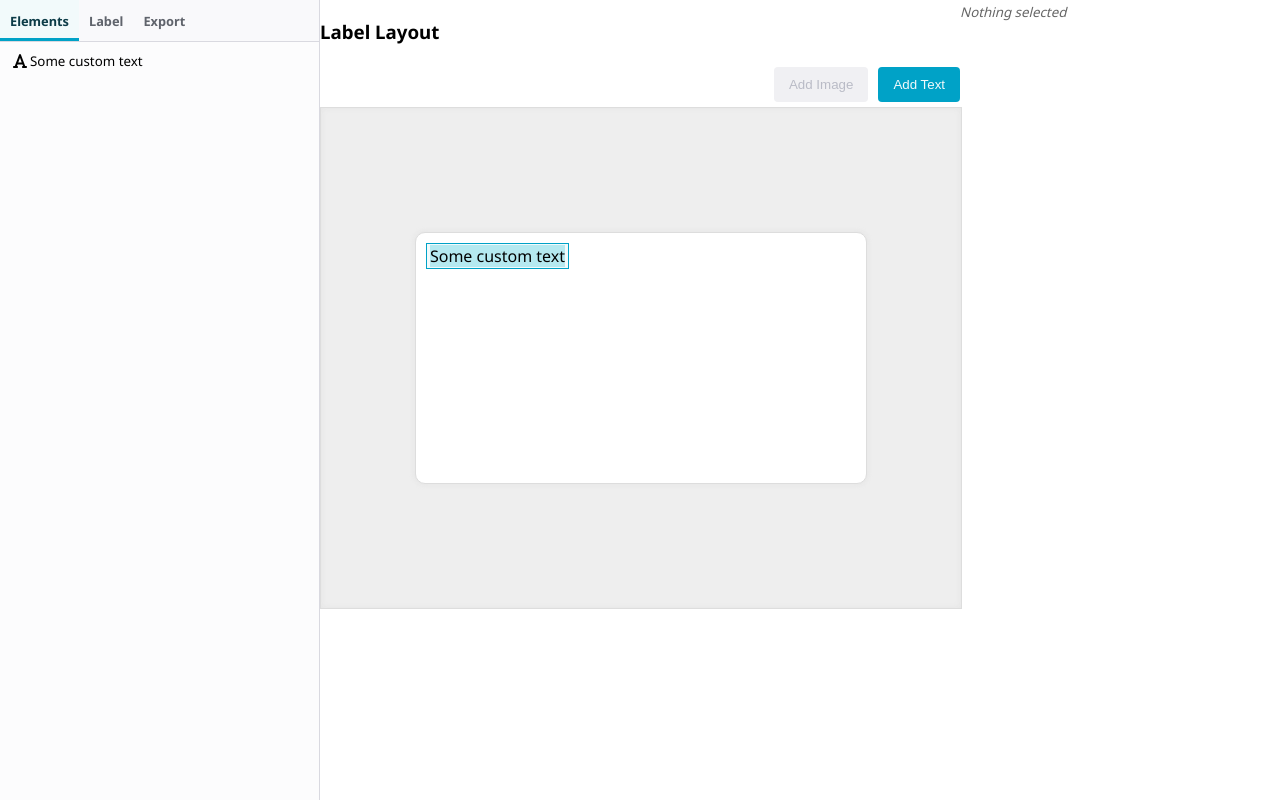
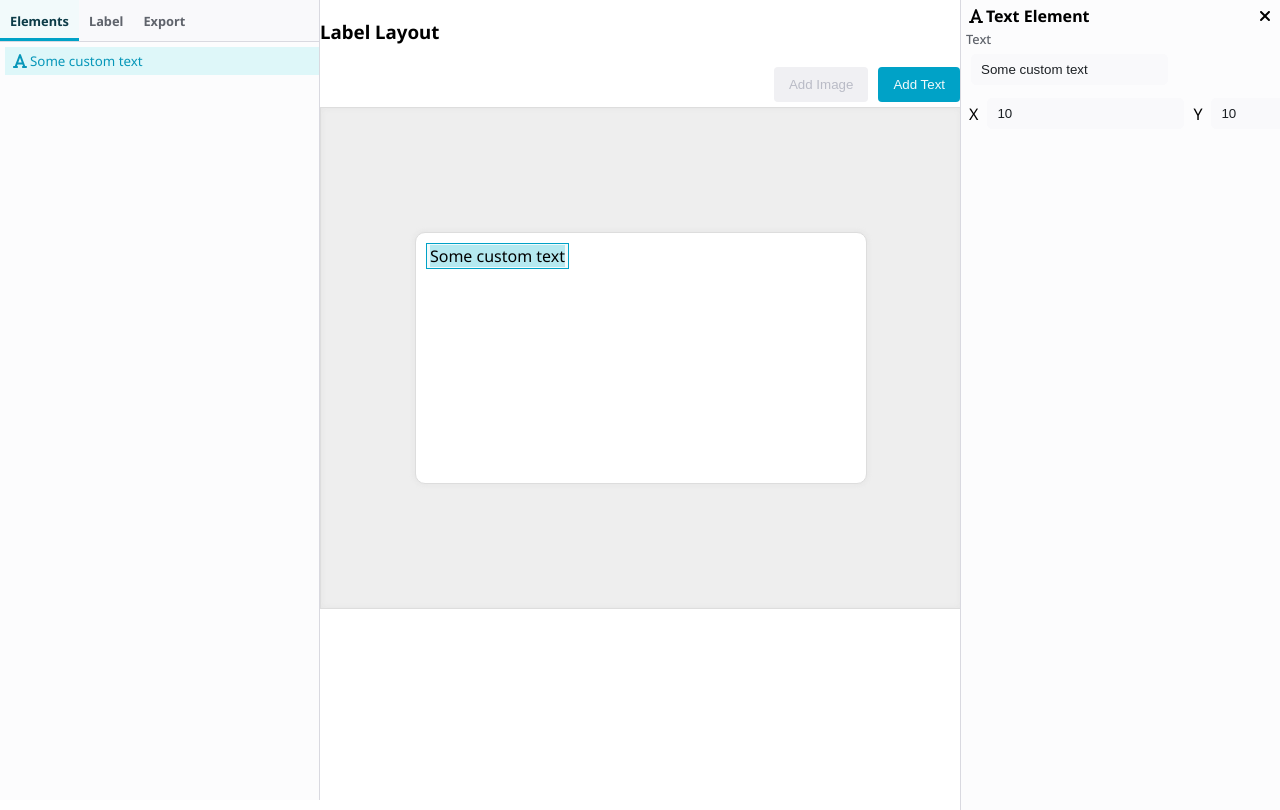
Before and after one commit to theAndrewASung/zebra.label-maker, a React (Create React App) app: page / in a window 1280 px wide. Both pictures are taken after a click on the button "Add Text". Built offline with nearby package versions, Linux system fonts and the light colour scheme.

Commit message:
UserContext and RightPane for element focus.

```diff
--- a/src/App.tsx
+++ b/src/App.tsx
@@ -1,7 +1,9 @@
 import { styled } from '@stitches/react';
 import { LeftPane } from './components/LeftPane';
-import { LabelTemplateContextProvider } from './LabelTemplateContext';
+import { LabelTemplateContextProvider } from './context/LabelTemplateContext';
 import { MiddlePane } from './components/MiddlePane';
+import { UserContextProvider } from './context/UserContext';
+import { RightPane } from './components/RightPane';
 
 const Container = styled('div', {
   display: 'flex',
@@ -14,22 +16,17 @@ const Left = styled('div', {
   width: '25%',
 });
 
-const EmptyText = styled('small', {
-  fontStyle: 'italic',
-  color: '#666',
-});
-
 const Middle = styled('div', {
   width: '50%',
 });
 
-
-const RightPane = styled('div', {
+const Right = styled('div', {
   width: '25%',
 });
 
 function App() {
   return (
+    <UserContextProvider>
       <LabelTemplateContextProvider>
         <Container>
           <Left>
@@ -38,11 +35,12 @@ function App() {
           <Middle>
             <MiddlePane />
           </Middle>
-        <RightPane>
-          <EmptyText> Nothing selected </EmptyText>
-        </RightPane>
+          <Right>
+            <RightPane />
+          </Right>
         </Container>
       </LabelTemplateContextProvider>
+    </UserContextProvider>
   );
 }
 
--- a/src/components/LeftPane.tsx
+++ b/src/components/LeftPane.tsx
@@ -1,15 +1,17 @@
 import { styled } from '../stitches.config';
 import * as Tabs from '@radix-ui/react-tabs';
 import { InputWithLabel } from './lib/Input';
-import { TextElementPayload, useLabelTemplateContext } from '../LabelTemplateContext';
+import { TextElementPayload, useLabelTemplateContext } from '../context/LabelTemplateContext';
 import { FontAwesomeIcon } from '@fortawesome/react-fontawesome'
 import { faFont } from '@fortawesome/free-solid-svg-icons'
+import { useUserContext } from '../context/UserContext';
 
 const Container = styled(Tabs.Root, {
   backgroundColor:'$slate1',
   borderRight: '1px solid $slate6',
   boxShadow: '0px 0px 3px 2px var(--color-slate6)',
   height: '100%',
+  overflow: 'hidden',
 });
 const TabBar = styled(Tabs.List, {
   padding: '0px',
@@ -46,6 +48,14 @@ const ElementRow = styled('div', {
   display: 'flex',
   alignItems: 'center',
   flexDirection: 'row',
+  variants: {
+    active: {
+      true: {
+        backgroundColor: '$cyan3',
+        color:'$cyan10',
+      }
+    }
+  }
 });
 
 const Divider = styled('hr', {
@@ -74,6 +84,7 @@ const JSONPreview = styled('div', {
 
 export const LeftPane = () => {
   const [ state, dispatch ] = useLabelTemplateContext();
+  const [ userContext, dispatchUserContext ] = useUserContext();
   return (
     <Container defaultValue="elements">
       <TabBar>
@@ -84,7 +95,11 @@ export const LeftPane = () => {
       <TabContent value="elements">
         { !state.elements.length ?
           <EmptyText> No elements added yet. </EmptyText>
-          : state.elements.map(e => <ElementRow>
+          : state.elements.map((e,i) => <ElementRow
+            key={i}
+            active={userContext.activeElementIndex === i}
+            onClick={() => dispatchUserContext({ type : 'set-active-element', index : i })}
+          >
             {e.type === 'text' ? (<>
               <FontAwesomeIcon icon={faFont} fixedWidth />
               <small>{(e as TextElementPayload).text}</small>
--- a/src/components/MiddlePane.tsx
+++ b/src/components/MiddlePane.tsx
@@ -1,7 +1,8 @@
 
 import { styled } from '@stitches/react';
 import React, { useCallback, useRef } from 'react';
-import { TextElementPayload, useLabelTemplateContext } from '../LabelTemplateContext';
+import { TextElementPayload, useLabelTemplateContext } from '../context/LabelTemplateContext';
+import { UserContextPayload, useUserContext } from '../context/UserContext';
 import { Button } from './lib/Button';
 import { TextElement } from './TextElement';
 
@@ -40,6 +41,7 @@ export const MiddlePane = () => {
   const inToPx = (inches: number) => (canvasZoom * 100 * inches) + 'px';
 
   const [ state, dispatch ] = useLabelTemplateContext();
+  const [ , dispatchUserContext ] = useUserContext();
 
   const css = {
     width: inToPx(state?.width ?? 0),
@@ -69,7 +71,10 @@ export const MiddlePane = () => {
       <Button color="primary" disabled>
         Add Image
       </Button>
-      <Button color="primary" onClick={() => dispatch({ type : 'new-text-element', text: 'Some custom text' })}>
+      <Button color="primary" onClick={() => {
+        dispatchUserContext({ type : 'set-active-element', index : state.elements.length });
+        dispatch({ type : 'new-text-element', text: 'Some custom text' })
+      }}>
         Add Text
       </Button>
     </Toolbar>
@@ -79,6 +84,7 @@ export const MiddlePane = () => {
           payload.type === 'text' ? <TextElement
             key={index}
             payload={payload as TextElementPayload}
+            onClick={e => dispatchUserContext({ type : 'set-active-element', index })}
             onPayloadChange={updates => {
               const { type, ...remainingUpdates } = updates;
               dispatch({
--- /dev/null
+++ b/src/components/RightPane.tsx
@@ -0,0 +1,66 @@
+import { styled } from '../stitches.config';
+import { TextElementPayload, useLabelTemplateContext } from '../context/LabelTemplateContext';
+import { FontAwesomeIcon } from '@fortawesome/react-fontawesome'
+import { faFont, faXmark } from '@fortawesome/free-solid-svg-icons'
+import { useUserContext } from '../context/UserContext';
+import { useMemo } from 'react';
+import { Input, InputWithLabel } from './lib/Input';
+
+const Container = styled('div', {
+  backgroundColor:'$slate1',
+  borderLeft: '1px solid $slate6',
+  boxShadow: '0px 0px 3px 2px var(--color-slate6)',
+  height: '100%',
+  padding: '5px',
+  overflow: 'hidden',
+});
+
+const RightPaneHeader = styled('div', {
+  display: 'flex',
+  flexDirection: 'row',
+  alignItems: 'center',
+});
+
+const EmptyText = styled('small', {
+  fontStyle: 'italic',
+  color: '#666',
+});
+
+export const RightPane = () => {
+  const [ state ] = useLabelTemplateContext();
+  const [ userContext ] = useUserContext();
+  const activeElement = useMemo(() => {
+    if (typeof userContext.activeElementIndex !== 'number') return null;
+
+    return state.elements[userContext.activeElementIndex];
+  }, [state, userContext.activeElementIndex]);
+
+  return (
+    <Container>
+      {!activeElement ? (<EmptyText> Nothing selected </EmptyText>)
+      : activeElement.type === 'text' ? (<TextElementControls payload={activeElement as TextElementPayload} />)
+      : null}
+    </Container>
+  );
+}
+
+const TextElementControls = ({ payload }: { payload: TextElementPayload}) => {
+  const [ , dispatch ] = useLabelTemplateContext();
+  const [ userContext, setUserContext ] = useUserContext();
+  return <div>
+    <RightPaneHeader>
+      <FontAwesomeIcon icon={faFont} fixedWidth />
+      <strong style={{ flexGrow: 1 }}> Text Element </strong>
+      <FontAwesomeIcon icon={faXmark} fixedWidth onClick={() => setUserContext({ type : 'set-active-element', index : null }) }/>
+    </RightPaneHeader>
+    <InputWithLabel value={payload.text} labelText="Text" onChange={e => typeof userContext.activeElementIndex === 'number' ? dispatch({ type : 'update-text-element', index: userContext.activeElementIndex, text: e.target.value ?? '' }) : null} />
+    <table>
+      <tr>
+        <td> X </td>
+        <td> <Input value={payload.x} onChange={e => typeof userContext.activeElementIndex === 'number' ? dispatch({ type : 'update-text-element', index: userContext.activeElementIndex, x: !isNaN(parseInt(e.target.value)) ? parseInt(e.target.value) : undefined }) : null} /> </td>
+        <td> Y </td>
+        <td> <Input value={payload.y} onChange={e => typeof userContext.activeElementIndex === 'number' ? dispatch({ type : 'update-text-element', index: userContext.activeElementIndex, y: !isNaN(parseInt(e.target.value)) ? parseInt(e.target.value) : undefined }) : null} /> </td>
+      </tr>
+    </table>
+  </div>
+};
--- a/src/components/TextElement.tsx
+++ b/src/components/TextElement.tsx
@@ -1,6 +1,6 @@
 import { styled } from '@stitches/react';
 import React, { useCallback, useEffect, useMemo, useRef, useState } from 'react';
-import { TextElementPayload } from '../LabelTemplateContext';
+import { TextElementPayload } from '../context/LabelTemplateContext';
 import { addMouseMoveListenerFn } from './MiddlePane';
 
 const TextElementCSS = {
@@ -35,10 +35,12 @@ const TextElementSizer = styled('span', {...TextElementCSS,
 type TextElementProps = {
   payload: TextElementPayload;
   onPayloadChange: (payloadUpdates: Partial<TextElementPayload>) => void;
+  onClick?: (e: React.MouseEvent<HTMLInputElement>) => void;
   addMouseMoveListener: addMouseMoveListenerFn;
 };
 
-export const TextElement = ({ payload, onPayloadChange, addMouseMoveListener }: TextElementProps) => {
+export const TextElement = ({ payload, onPayloadChange, onClick, addMouseMoveListener }: TextElementProps) => {
+
   // State
   const { x, y, text } = payload;
   const setText = (text: string) => onPayloadChange({ text });
@@ -109,6 +111,7 @@ export const TextElement = ({ payload, onPayloadChange, addMouseMoveListener }:
       value={text}
       onMouseDown={onMouseDown}
       onMouseUp={onMouseUp}
+      onClick={onClick}
       onDoubleClick={onDoubleClick}
       onChange={e => setText(e.target.value ?? '')}
       autoFocus
--- /dev/null
+++ b/src/context/UserContext.tsx
@@ -0,0 +1,36 @@
+import { createContext, Dispatch, ReactNode, useContext, useReducer } from 'react';
+
+export type UserContextPayload = {
+  activeElementIndex: number | null;
+};
+
+const initial: UserContextPayload = {
+  activeElementIndex : null,
+};
+
+type UserContextDispatchAction = { type : 'set-active-element', index: number | null };
+
+const reducer = (state: UserContextPayload, action: UserContextDispatchAction): UserContextPayload => {
+  const updated = {...state};
+  switch (action.type) {
+    case "set-active-element":
+      updated.activeElementIndex = action.index;
+      return updated;
+
+    default:
+      return state
+  }
+}
+
+const UserContext = createContext<[UserContextPayload, Dispatch<UserContextDispatchAction>]>([initial, () => null]);
+
+export const UserContextProvider = ({ children }: { children: ReactNode | ReactNode[] }) => {
+  const [userContext, setUserContext] = useReducer(reducer, initial);
+
+  return (
+    <UserContext.Provider value={[userContext, setUserContext]}>
+    	{ children }
+    </UserContext.Provider>
+  )
+};
+export const useUserContext = () => useContext(UserContext);
```
Also changed, not shown: src/context/LabelTemplateContext.tsx (renamed from src/LabelTemplateContext.tsx). Lines whose indentation alone changed are shown as unchanged.
